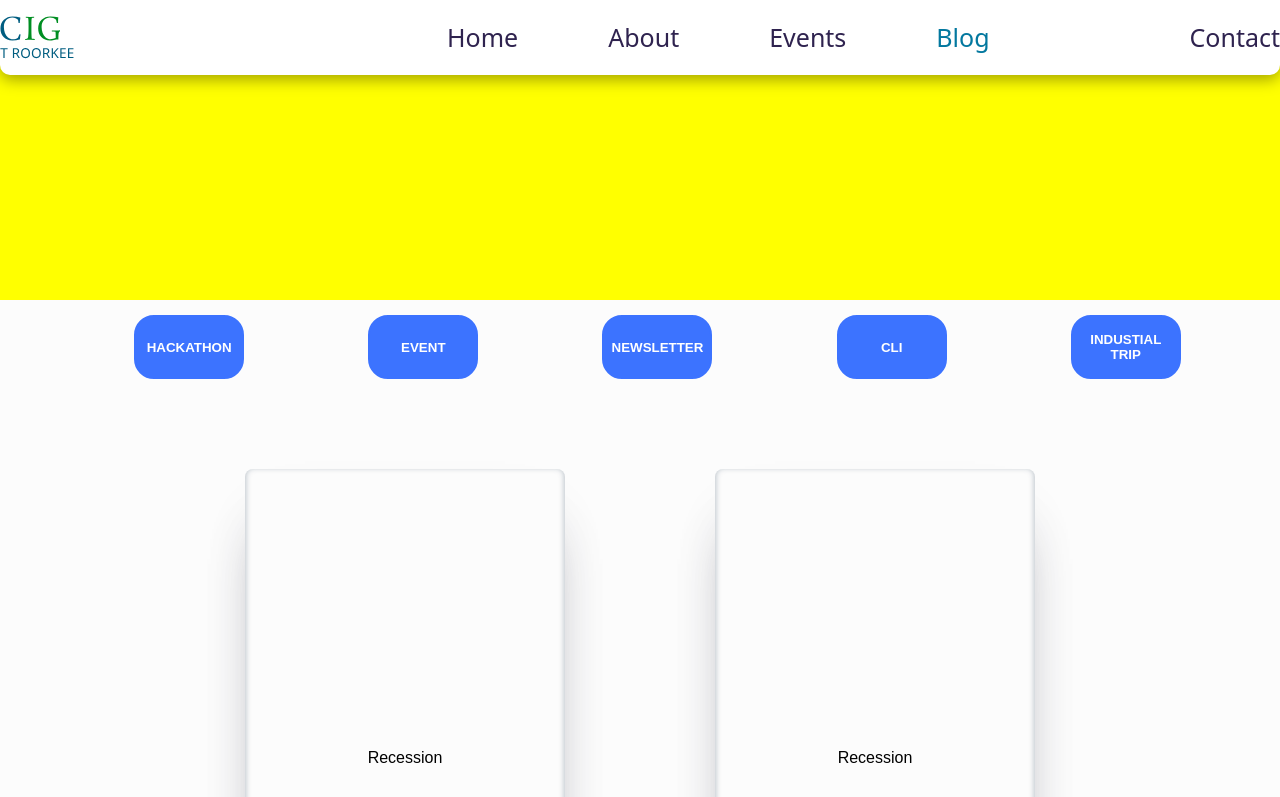
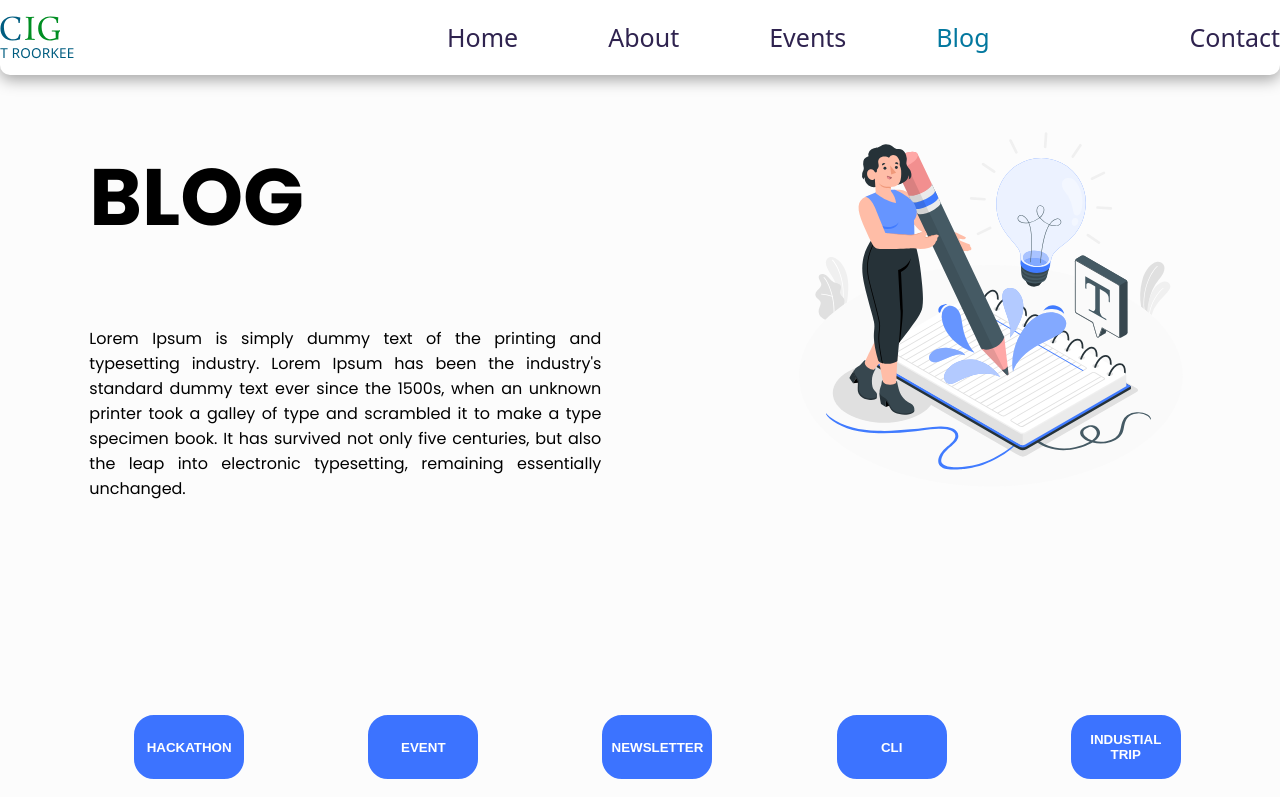
Before and after one commit to Riteshgupta2906/CigFrontEnd, a React (Create React App) app: page /blog in a window 1280 px wide. Shown: the top 797 px of the page. Built offline with nearby package versions, Linux system fonts and the light colour scheme.

Commit message:
Fourth Commit

```diff
--- a/src/Component/BlogPost/blog.js
+++ b/src/Component/BlogPost/blog.js
@@ -1,11 +1,25 @@
 import "./styles.css";
 import Post from "./post";
+import postImage from "../images/CreativeWriting.svg";
 
 export default function Blog() {
   return (
     <div className="blog">
       <div className="banner">
-        <h1>banner</h1>
+        <div className="blogContent">
+          <h1>BLOG</h1>
+          <div>
+            <p>
+              Lorem Ipsum is simply dummy text of the printing and typesetting
+              industry. Lorem Ipsum has been the industry's standard dummy text
+              ever since the 1500s, when an unknown printer took a galley of
+              type and scrambled it to make a type specimen book. It has
+              survived not only five centuries, but also the leap into
+              electronic typesetting, remaining essentially unchanged.
+            </p>
+          </div>
+        </div>
+        <img className="postImage" src={postImage} alt=""></img>
       </div>
       <div className="selection">
         <button className="button button-3">Hackathon</button>
--- a/src/Component/BlogPost/styles.css
+++ b/src/Component/BlogPost/styles.css
@@ -3,20 +3,31 @@ body {
   padding: 0;
 }
 .blog {
-  font-family: sans-serif;
+  font-family: poppins, sans-serif;
   text-align: center;
   display: flex;
   flex-direction: column;
   height: 100%;
   width: 100%;
 }
-.header {
-  background-color: red;
-  margin-top: 0;
+h1 {
+  font-size: 5em;
 }
+
 .banner {
-  background-color: yellow;
-  height: 300px;
+  margin: 100px 0 200px 0;
+  height: 400px;
+  display: flex;
+  flex-direction: row;
+  justify-content: space-evenly;
+}
+.blogContent {
+  display: flex;
+  flex-direction: column;
+  justify-content: center;
+  margin-right: 100px;
+  text-align: justify;
+  width: 40%;
 }
 .selection {
   margin: 15px 5px 10px 10px;
@@ -109,3 +120,7 @@ span {
   box-shadow: 8px 8px #99bdff;
   transition: 0.3s;
 }
+.postImage {
+  width: 400px;
+  height: 100%;
+}
```
